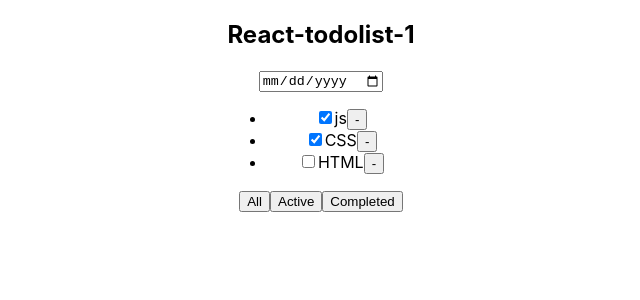
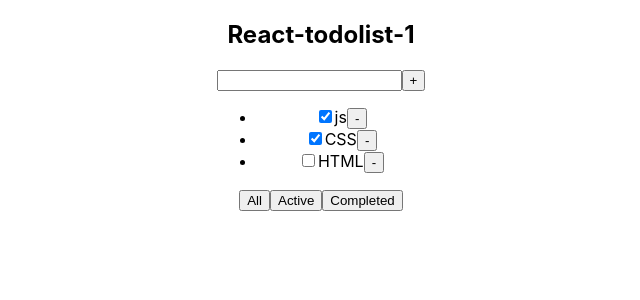
Before and after one commit to Mikhail326/TodoList-react-ts, a React (Create React App) app: page / in a window 1280 px wide. Shown: the top 300 px of the page, without its empty margins (319-959 px from the left). Built offline with nearby package versions, Linux system fonts and the light colour scheme.

Commit message:
lesson 3

```diff
--- a/package.json
+++ b/package.json
@@ -10,10 +10,12 @@
     "@types/node": "^16.7.13",
     "@types/react": "^18.0.0",
     "@types/react-dom": "^18.0.0",
+    "@types/uuid": "^9.0.1",
     "react": "^18.2.0",
     "react-dom": "^18.2.0",
     "react-scripts": "5.0.1",
     "typescript": "^4.4.2",
+    "uuid": "^9.0.0",
     "web-vitals": "^2.1.0"
   },
   "scripts": {
--- a/src/App.tsx
+++ b/src/App.tsx
@@ -1,28 +1,35 @@
 import React, { useState } from 'react';
 import './App.css';
 import TodoList, { TasksType } from './components/TodoList/TodoList';
+import { v1 } from 'uuid';
 
 export type TypeFilterTask = 'all' | 'completed' | 'active'
 
 function App() {
 
   const [tasks1, setTasks1] = useState<Array<TasksType>>([
-    { id: 1, title: 'js', isDone: true },
-    { id: 2, title: 'CSS', isDone: true },
-    { id: 3, title: 'HTML', isDone: false }
+    { id: v1(), title: 'js', isDone: true },
+    { id: v1(), title: 'CSS', isDone: true },
+    { id: v1(), title: 'HTML', isDone: false }
   ])
 
   const [filter, setFilter] = useState<TypeFilterTask>('all')
 
   let tasksForTodolist = tasks1
 
-const changeStatusFilter = (status:TypeFilterTask) => {
-  setFilter(status)
-}
+  const changeStatusFilter = (status: TypeFilterTask) => {
+    setFilter(status)
+  }
 
-  const removeTask = (id: number) => {
+  const removeTask = (id: string) => {
     let filteredTasks = tasks1.filter(el => el.id !== id)
     setTasks1(filteredTasks)
+  }
+
+  const addTask = (title: string) => {
+    let newTask = {id: v1(), title: title, isDone: false}
+    let newArrTasks = [newTask, ...tasks1]
+    setTasks1(newArrTasks)
   }
 
   if (filter === 'completed') {
@@ -38,6 +45,7 @@ const changeStatusFilter = (status:TypeFilterTask) => {
         tasks={tasksForTodolist}
         removeTask={removeTask}
         changeStatusFilter={changeStatusFilter}
+        addTask = {addTask}
       />
     </div>
   );
--- a/src/components/TodoList/TodoList.tsx
+++ b/src/components/TodoList/TodoList.tsx
@@ -1,8 +1,8 @@
-import React from 'react';
+import React, { ChangeEvent, KeyboardEvent, useState } from 'react';
 import { TypeFilterTask } from '../../App';
 
 export type TasksType = {
-  id: number
+  id: string
   title: string
   isDone: boolean
 }
@@ -10,31 +10,55 @@ export type TasksType = {
 type PropsType = {
   title: string
   tasks: Array<TasksType>
-  removeTask: (id: number) => void
+  removeTask: (id: string) => void
   changeStatusFilter: (status: TypeFilterTask) => void
+  addTask: (title: string) => void
 }
 
-function TodoList(props:PropsType) {
+function TodoList(props: PropsType) {
+
+  const [titleNewtask, setTitleNewTask] = useState('')
+  const onChangeHandler = (e: ChangeEvent<HTMLInputElement>) => {
+    setTitleNewTask(e.currentTarget.value)
+  }
+  const onKeyPressHandler = (e: KeyboardEvent<HTMLInputElement>) => {
+    if (e.charCode === 13) {
+      props.addTask(titleNewtask)
+      setTitleNewTask('')
+    }
+  }
+  const addTask = () => {
+    props.addTask(titleNewtask)
+    setTitleNewTask('')
+  }
+  const changeStatusFilterAll = () => props.changeStatusFilter('all')
+  const changeStatusFilterActive = () => props.changeStatusFilter('active')
+  const changeStatusFilterCompleted = () => props.changeStatusFilter('completed')
+
   return (
     <div>
       <h2>{props.title}</h2>
       <div>
-        <input type="date" />
+        <input value={titleNewtask} onChange={onChangeHandler} onKeyPress={onKeyPressHandler} />
+        <button onClick={addTask}>+</button>
       </div>
       <div>
         <ul>
           {props.tasks.map(t => {
-            return <li><input type="checkbox" checked={t.isDone}/>
-            <span>{t.title}</span>
-            <button onClick={() => props.removeTask(t.id)}>-</button>
+            const removeTaskHandler = () => {
+              props.removeTask(t.id)
+            }
+            return <li key={t.id}><input type="checkbox" checked={t.isDone} />
+              <span>{t.title}</span>
+              <button onClick={removeTaskHandler}>-</button>
             </li>
           })}
         </ul>
       </div>
       <div>
-        <button onClick={() => props.changeStatusFilter('all')}>All</button>
-        <button onClick={() => props.changeStatusFilter('active')}>Active</button>
-        <button onClick={() => props.changeStatusFilter('completed')}>Completed</button>
+        <button onClick={changeStatusFilterAll}>All</button>
+        <button onClick={changeStatusFilterActive}>Active</button>
+        <button onClick={changeStatusFilterCompleted}>Completed</button>
       </div>
     </div>
   );
```
Also changed, not shown: 1 other file (tests, documents, lock files or other folders).
